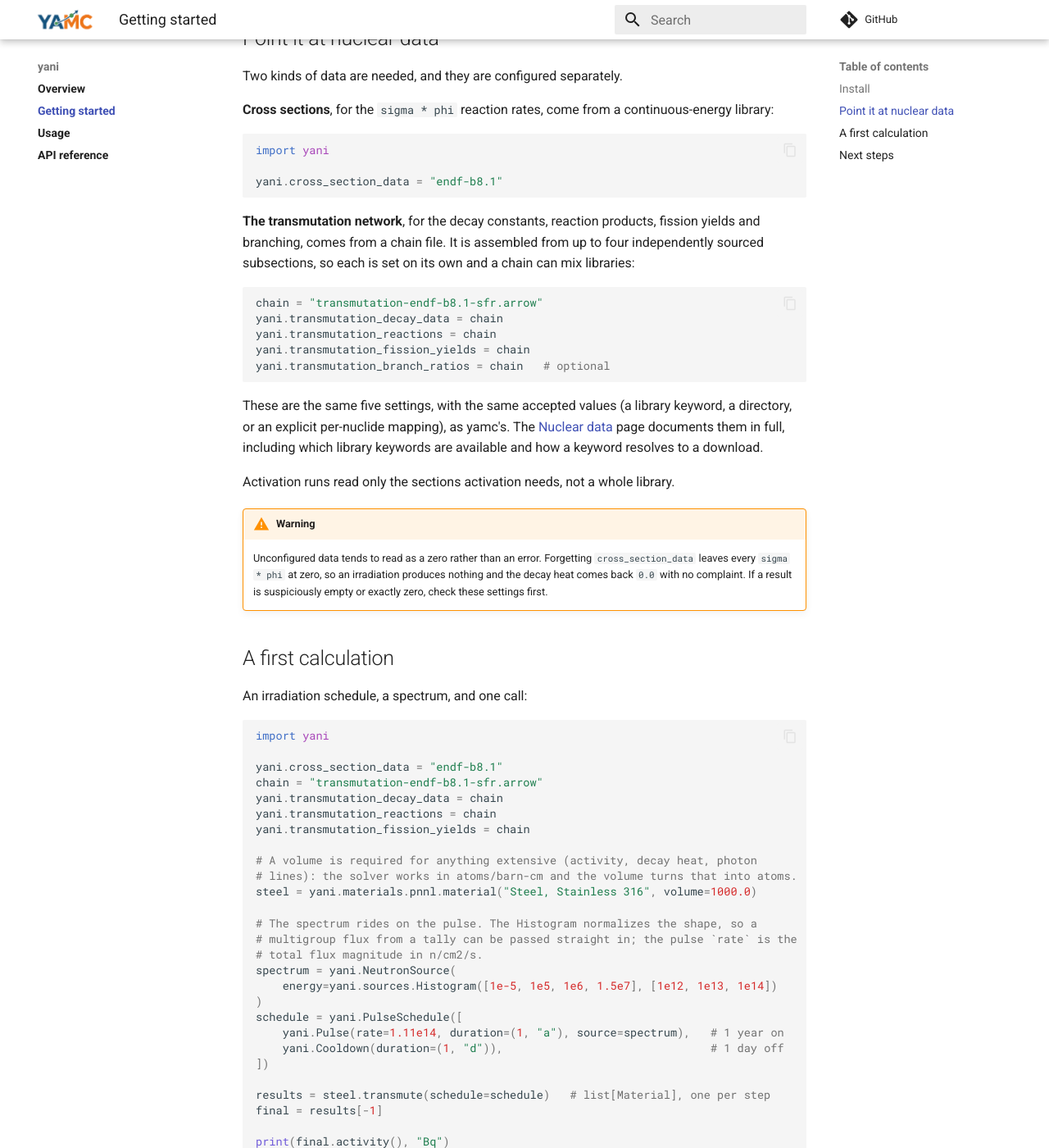
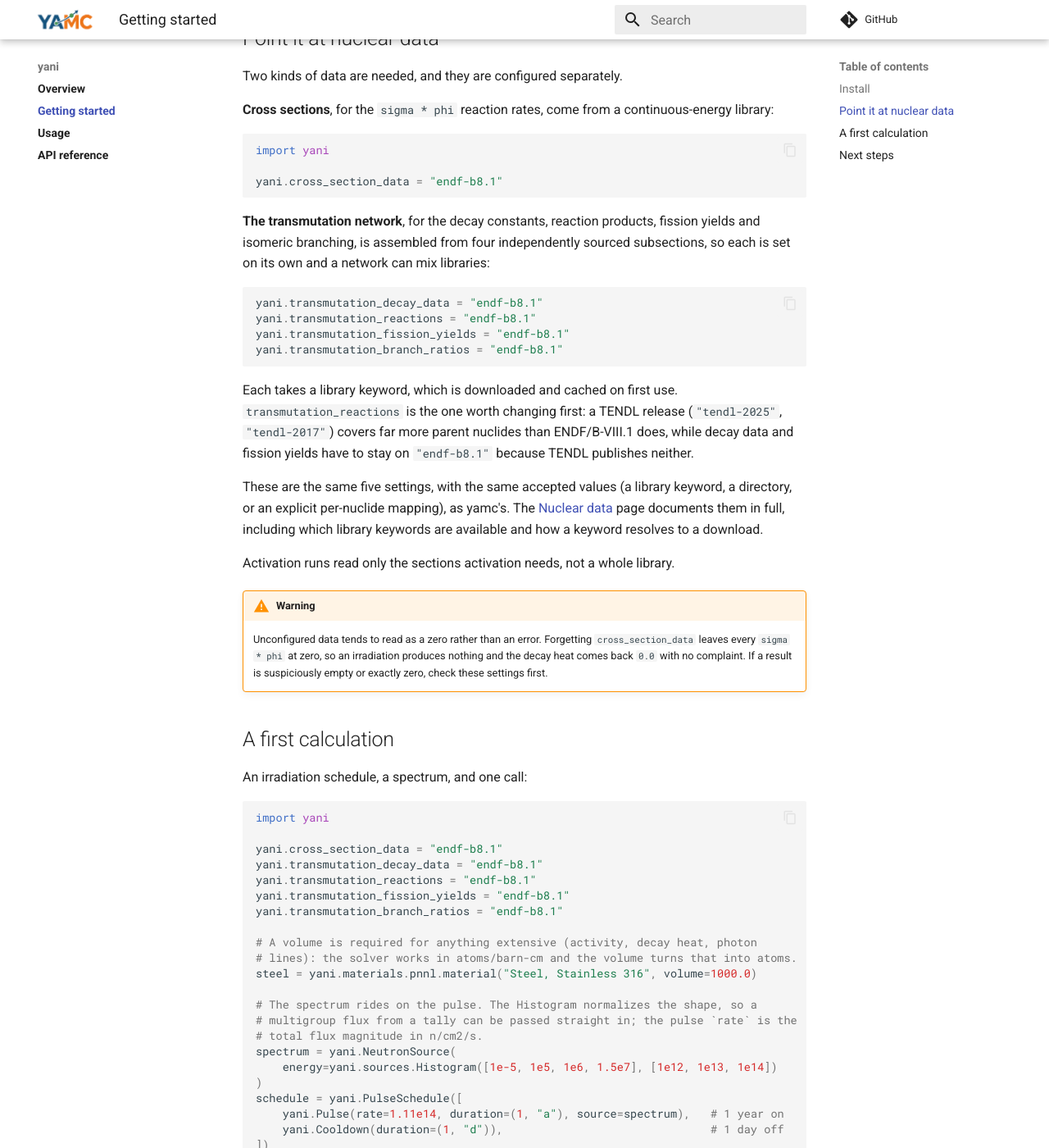
Before and after one commit to fusion-neutronics/yani, an MkDocs documentation site: the page built from docs/getting_started.md, in a window 1280 px wide and 1400 px high, scrolled down 349 px. Shown: the whole window at 82% size. Built offline with MkDocs 1.6.1 and Material for MkDocs 9.7.7, drawn with Linux system fonts in a browser that asks for light colours; comment, search, counter and statistics services are not loaded.

Commit message:
Point getting started at the library keyword, not a fixture path
The chain was set from a variable holding "transmutation-endf-b8.1-sfr.arrow",
which is a test fixture, not something a reader can obtain. The suffix is
OpenMC's sodium-fast-reactor chain naming and means nothing here.

The four transmutation subsections take a library keyword directly, which is
downloaded and cached on first use, so the example sets "endf-b8.1" on each
and notes that transmutation_reactions is the one worth pointing at a TENDL
release, since it covers far more parent nuclides while TENDL publishes
neither decay data nor fission yields.

Branching is no longer labelled optional in either page. It is technically
unset-able, but omitting it means every isomeric product lands in the ground
state, and an activation answer that quietly loses its metastables is not a
tradeoff worth advertising.

````diff
--- a/docs/getting_started.md
+++ b/docs/getting_started.md
@@ -24,18 +24,22 @@ yani.cross_section_data = "endf-b8.1"
 ```
 
 **The transmutation network**, for the decay constants, reaction products,
-fission yields and branching, comes from a chain file. It is assembled from up to
-four independently sourced subsections, so each is set on its own and a chain can
-mix libraries:
+fission yields and isomeric branching, is assembled from four independently
+sourced subsections, so each is set on its own and a network can mix libraries:
 
 <!-- doctest: skip -->
 ```python
-chain = "transmutation-endf-b8.1-sfr.arrow"
-yani.transmutation_decay_data = chain
-yani.transmutation_reactions = chain
-yani.transmutation_fission_yields = chain
-yani.transmutation_branch_ratios = chain   # optional
+yani.transmutation_decay_data = "endf-b8.1"
+yani.transmutation_reactions = "endf-b8.1"
+yani.transmutation_fission_yields = "endf-b8.1"
+yani.transmutation_branch_ratios = "endf-b8.1"
 ```
+
+Each takes a library keyword, which is downloaded and cached on first use.
+`transmutation_reactions` is the one worth changing first: a TENDL release
+(`"tendl-2025"`, `"tendl-2017"`) covers far more parent nuclides than
+ENDF/B-VIII.1 does, while decay data and fission yields have to stay on
+`"endf-b8.1"` because TENDL publishes neither.
 
 These are the same five settings, with the same accepted values (a library
 keyword, a directory, or an explicit per-nuclide mapping), as yamc's. The
@@ -59,10 +63,10 @@ An irradiation schedule, a spectrum, and one call:
 import yani
 
 yani.cross_section_data = "endf-b8.1"
-chain = "transmutation-endf-b8.1-sfr.arrow"
-yani.transmutation_decay_data = chain
-yani.transmutation_reactions = chain
-yani.transmutation_fission_yields = chain
+yani.transmutation_decay_data = "endf-b8.1"
+yani.transmutation_reactions = "endf-b8.1"
+yani.transmutation_fission_yields = "endf-b8.1"
+yani.transmutation_branch_ratios = "endf-b8.1"
 
 # A volume is required for anything extensive (activity, decay heat, photon
 # lines): the solver works in atoms/barn-cm and the volume turns that into atoms.
````
Also changed, not shown: docs/usage.md (+1 -1 lines).
